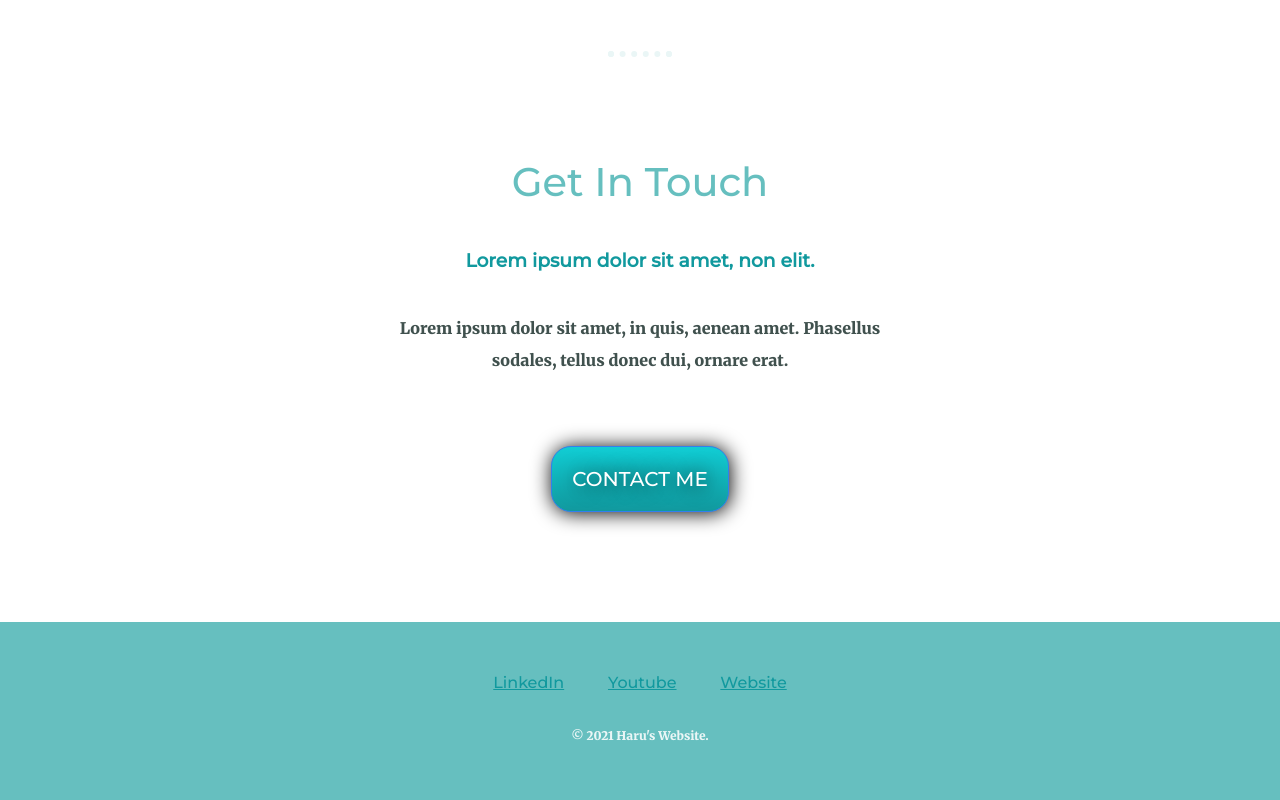
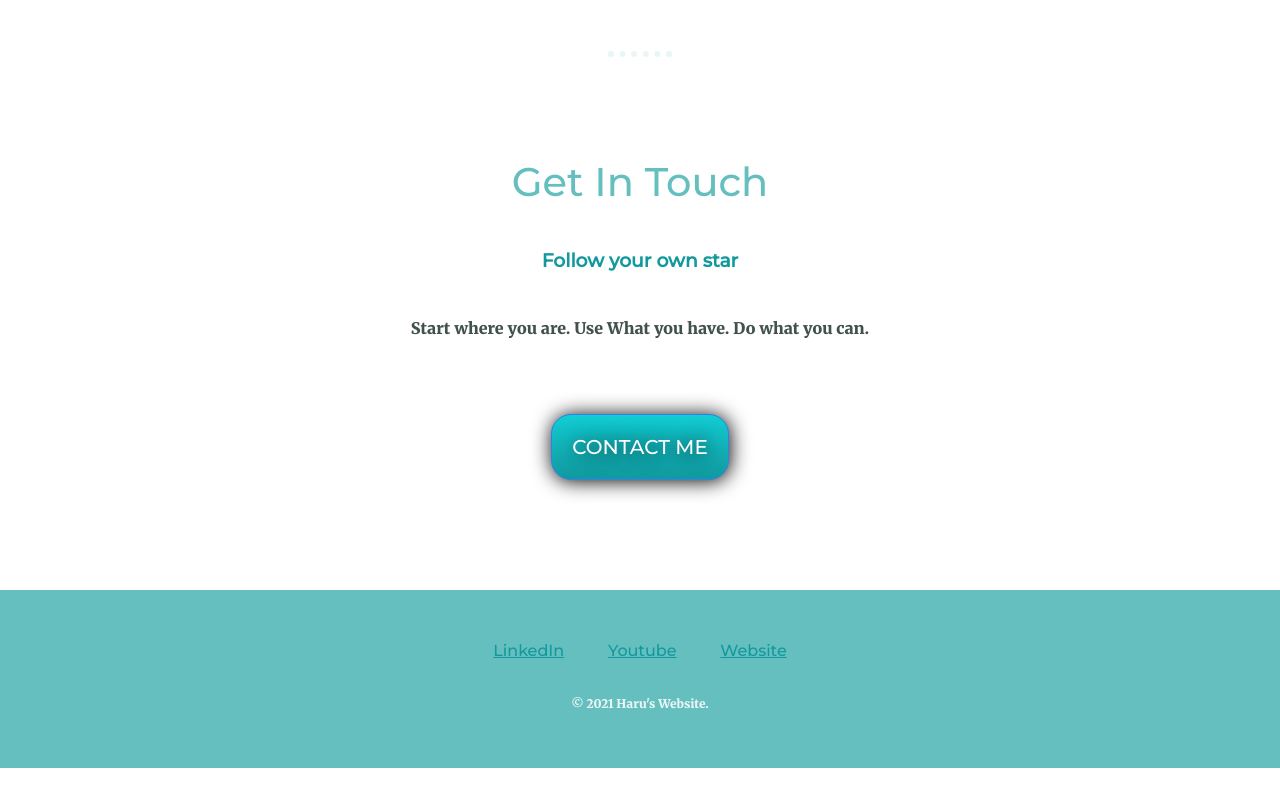
Before and after one commit to haru1334/cv, a plain HTML site: page index.html in a window 1280 px wide. Shown: the part 2508-3308 px from the top of the page. After the commit the page ends 3276 px from the top, so only its background shows below. Drawn offline with Linux system fonts and the light colour scheme.

Commit message:
Add files via upload

```diff
--- a/index.html
+++ b/index.html
@@ -48,8 +48,8 @@
       <hr>
       <div class="contact-me">
         <h2>Get In Touch</h2>
-        <h3>Lorem ipsum dolor sit amet, non elit.</h3>
-        <p class="contact-message">Lorem ipsum dolor sit amet, in quis, aenean amet. Phasellus sodales, tellus donec dui, ornare erat.</p>
+        <h3>Follow your own star</h3>
+        <p class="contact-message">Start where you are. Use What you have. Do what you can.</p>
         <a class="btn" href="haru.info.official@gmail.com">CONTACT ME</a>
       </div>
     </div>
```
